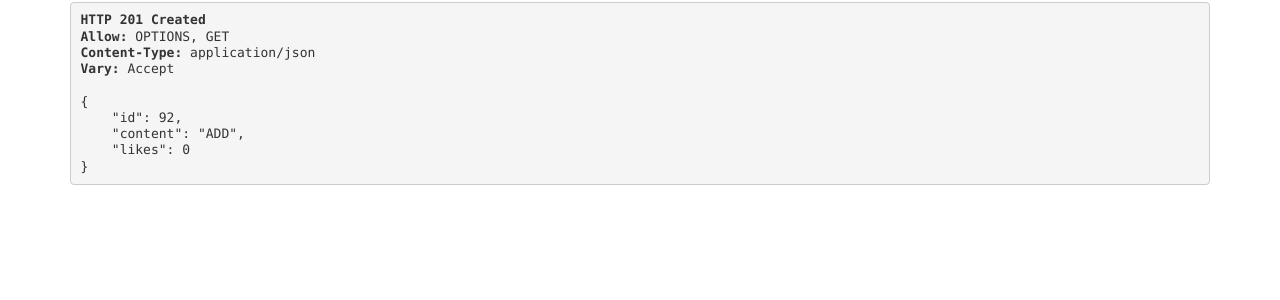
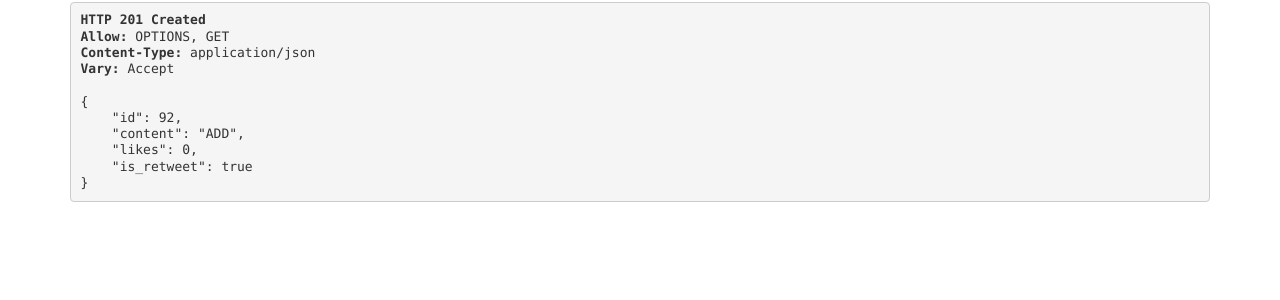
Before and after one commit to Neo945/LetsTweet, a Django app: page /tweets/92 in a window 1280 px wide. Shown: the part 326-626 px from the top of the page. Run offline with Django 3.2, Linux system fonts and the light colour scheme; data comes from the database, SQL or seed files in the repository; both versions use the stored data as it was after the commit; some libraries are stand-ins or nearby versions.

Commit message:
Added retweet property

```diff
--- a/tweets/models.py
+++ b/tweets/models.py
@@ -10,6 +10,7 @@ class TweetLike(models.Model):
 
 # Create your models here.
 class Tweet(models.Model):
+    parent = models.ForeignKey('self',null=True,on_delete=models.SET_NULL)
     user = models.ForeignKey(User,on_delete=models.CASCADE) # many to many
     content = models.TextField(null=True,blank=True)
     image = models.FileField(upload_to='images/',blank=True,null=True)
@@ -19,6 +20,11 @@ class Tweet(models.Model):
     class Meta:
         ordering = ['-id']
 
+    @property
+    def is_retweet(self):
+        return self.parent!=None
+
+
     # def serialize(self):
         # return {
             # "id":self.id,
--- a/tweets/serializers.py
+++ b/tweets/serializers.py
@@ -6,6 +6,7 @@ TWEET_ACTION_OPTIONS = ['like','unlike','retweet']
 class TweetActionSerializer(serializers.Serializer):
     id = serializers.IntegerField()
     action = serializers.CharField()
+    content = serializers.CharField(allow_blank=True,required=False)
 
     def validate_action(self,value):
         if not value.lower().strip() in TWEET_ACTION_OPTIONS:
@@ -17,7 +18,7 @@ class TweetSerialzer(serializers.ModelSerializer):
     likes = serializers.SerializerMethodField(read_only=True)
     class Meta:
         model = Tweet
-        fields = ['id','content','likes']
+        fields = ['id','content','likes','is_retweet']
 
     def get_likes(self,obj):
         return obj.likes.count()
--- a/tweets/views.py
+++ b/tweets/views.py
@@ -3,7 +3,7 @@ from django.shortcuts import render,redirect
 from django.views import View
 from django.shortcuts import HttpResponse
 from rest_framework import serializers
-from .models import Tweet
+from .models import Tweet, User
 from .forms import TweetFOrm
 import random
 from django.utils.http import is_safe_url
@@ -68,6 +68,7 @@ def Tweets_action_views(request,*args,**kwargs):
         data = serializer.validated_data
         tweet_id = data.get('id')
         action = data.get('action')
+        content = data.get('content')
         tweet = Tweet.objects.filter(pk=tweet_id)
         if not tweet.exists():
             return Response({},status=404)
@@ -77,7 +78,7 @@ def Tweets_action_views(request,*args,**kwargs):
         elif action=='unlike':
             obj.likes.remove(request.user)
         elif action=='retweet':
-            pass
+            newT = Tweet.objects.create(user=request.user,parent=obj,content=content)
     return Response({'message':'success'},status=200)
 
 
```
Also changed, not shown: templates/pages/home.html (+5 -3 lines), db.sqlite3, tweets/migrations/0007_tweet_parent.py (added).
